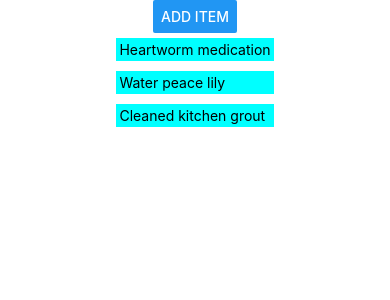
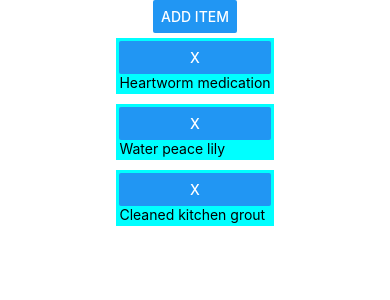
Before and after one commit to mjulmer/donewhen, a React Native app: screen / in a window 390 px wide. Shown: the top 300 px of the page. Built offline with nearby package versions, Linux system fonts and the light colour scheme.

Commit message:
Add date support to items

```diff
--- a/App.tsx
+++ b/App.tsx
@@ -2,33 +2,63 @@ import { StyleSheet, View, FlatList, Button } from "react-native";
 import { useState } from "react";
 import ListItem from "./components/ListItem";
 
+interface ItemData {
+  id: string;
+  title: string;
+  dates: Array<Date>;
+}
+
 export default function App() {
-  const [items, setItems] = useState([
+  const [items, setItems] = useState<Array<ItemData>>([
     {
       id: "0",
       title: "Heartworm medication",
+      dates: [],
     },
     {
       id: "1",
       title: "Water peace lily",
+      dates: [],
     },
     {
       id: "2",
       title: "Cleaned kitchen grout",
+      dates: [],
     },
   ]);
+
+  function markCompleted(targetId: string) {
+    setItems(
+      items.map((it: ItemData) => {
+        if (it.id !== targetId) {
+          return it;
+        }
+        it.dates.push(new Date());
+        return it;
+      })
+    );
+  }
 
   return (
     <View style={styles.container}>
       <Button
         title="Add item"
         onPress={() =>
-          setItems([...items, { id: crypto.randomUUID(), title: "New item" }])
+          setItems([
+            ...items,
+            { id: crypto.randomUUID(), title: "New item", dates: [] },
+          ])
         }
       />
       <FlatList
         data={items}
-        renderItem={({ item }) => <ListItem itemText={item.title} />}
+        renderItem={({ item }) => (
+          <ListItem
+            itemText={item.title}
+            itemDate={item.dates.at(-1)}
+            markCompleted={() => markCompleted(item.id)}
+          />
+        )}
         keyExtractor={(item) => item.id}
       />
     </View>
--- a/components/ListItem.tsx
+++ b/components/ListItem.tsx
@@ -1,9 +1,20 @@
-import { StyleSheet, Text, View } from "react-native";
+import { Button, StyleSheet, Text, View } from "react-native";
 
-export default function App({ itemText }: { itemText: string }) {
+export default function App({
+  itemText,
+  itemDate,
+  markCompleted,
+}: {
+  itemText: string;
+  itemDate: Date | undefined;
+  markCompleted: Function;
+}) {
+  const dateView = itemDate ? <Text>{itemDate.toDateString()}</Text> : null;
   return (
     <View style={styles.container}>
+      <Button title="X" onPress={() => markCompleted()} />
       <Text>{itemText}</Text>
+      {dateView}
     </View>
   );
 }
```
